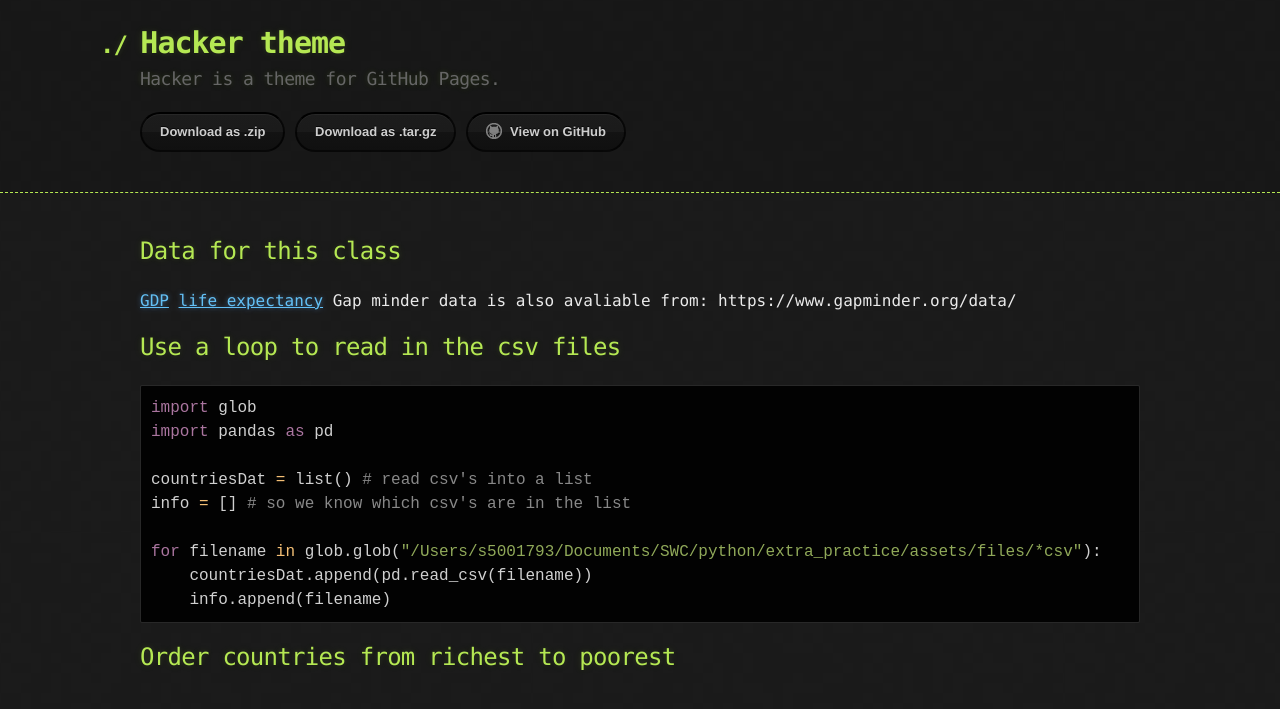
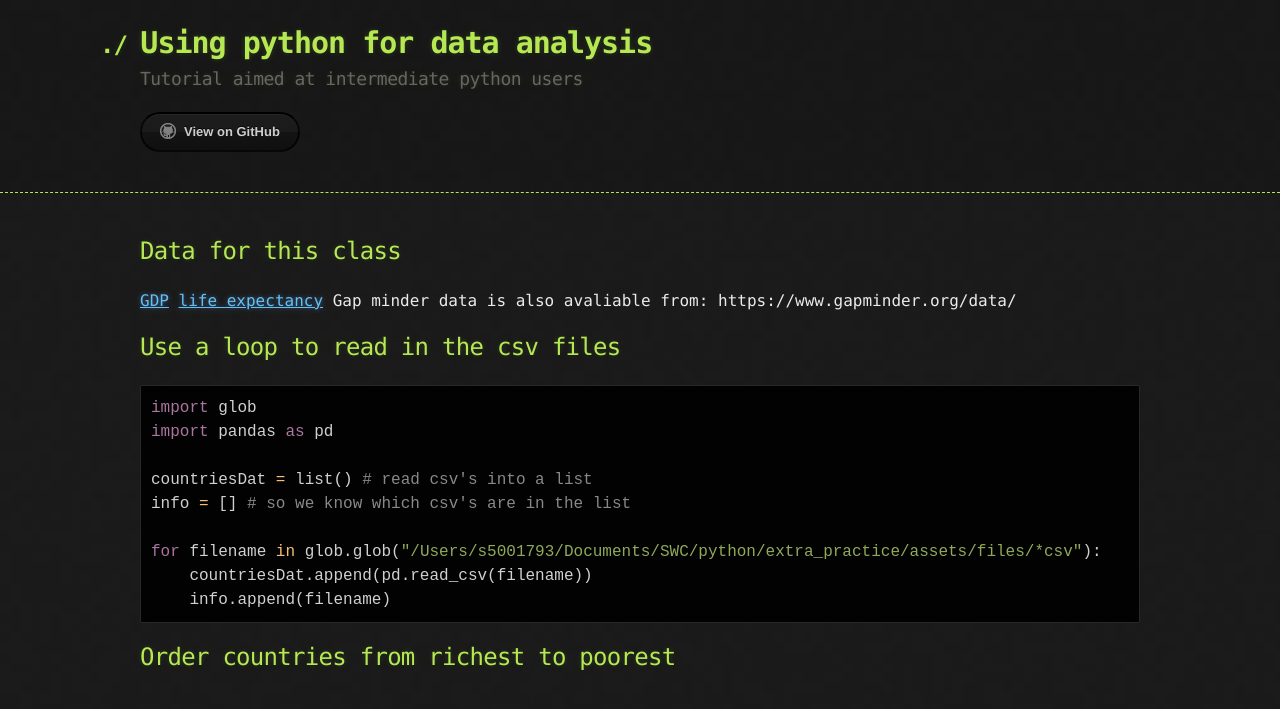
Before and after one commit to BrettParker/TutorialDataAnalysis, a Jekyll site: the page built from index.md, in a window 1280 px wide. Shown: the top 709 px of the page. Built offline with Jekyll 4.4.1, drawn with Linux system fonts in a browser that asks for light colours; our own code applies the rules of GitHub Pages for plain Markdown files.

Commit message:
added title

```diff
--- a/_config.yml
+++ b/_config.yml
@@ -1,5 +1,5 @@
-title: Hacker theme
-description: Hacker is a theme for GitHub Pages.
-show_downloads: true
+title: Using python for data analysis
+description: Tutorial aimed at intermediate python users
+show_downloads: false
 google_analytics:
 theme: jekyll-theme-hacker
```
